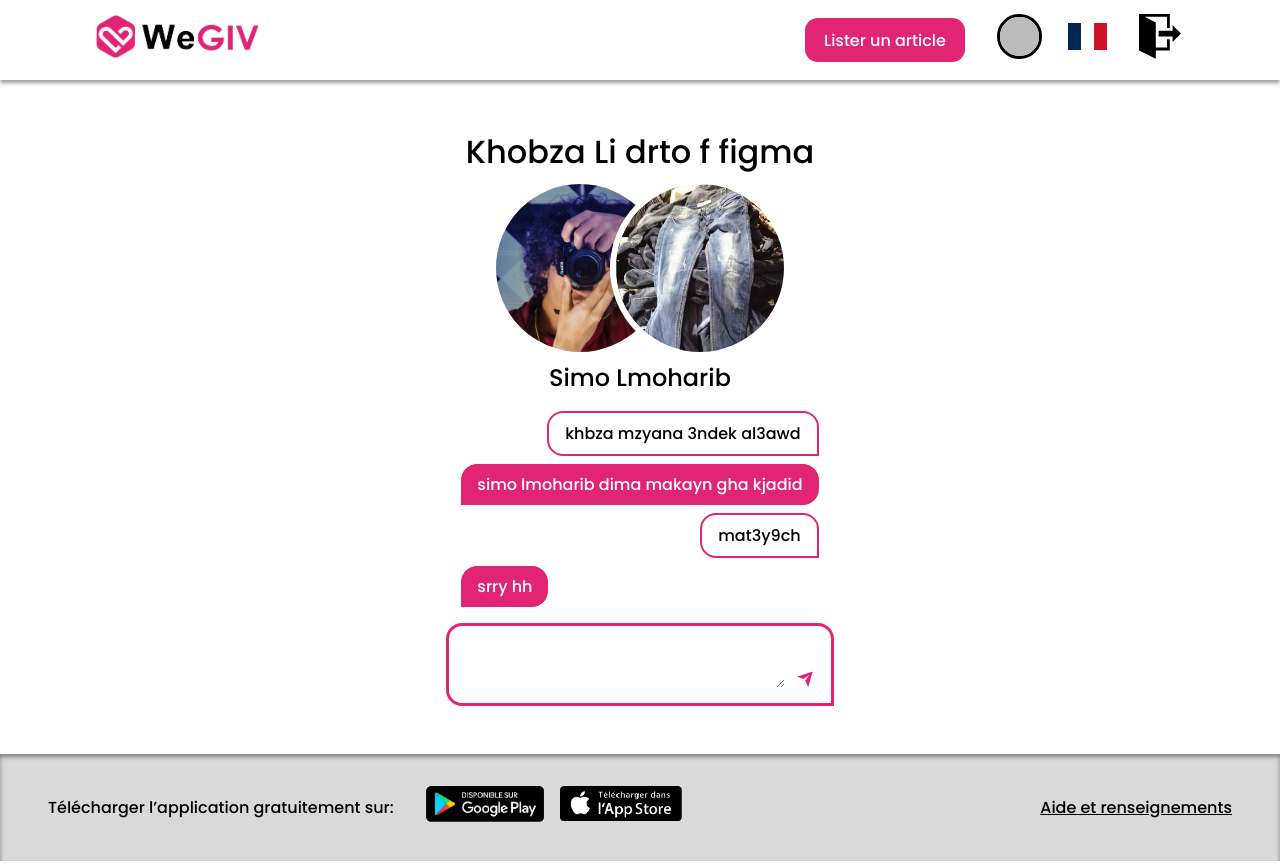
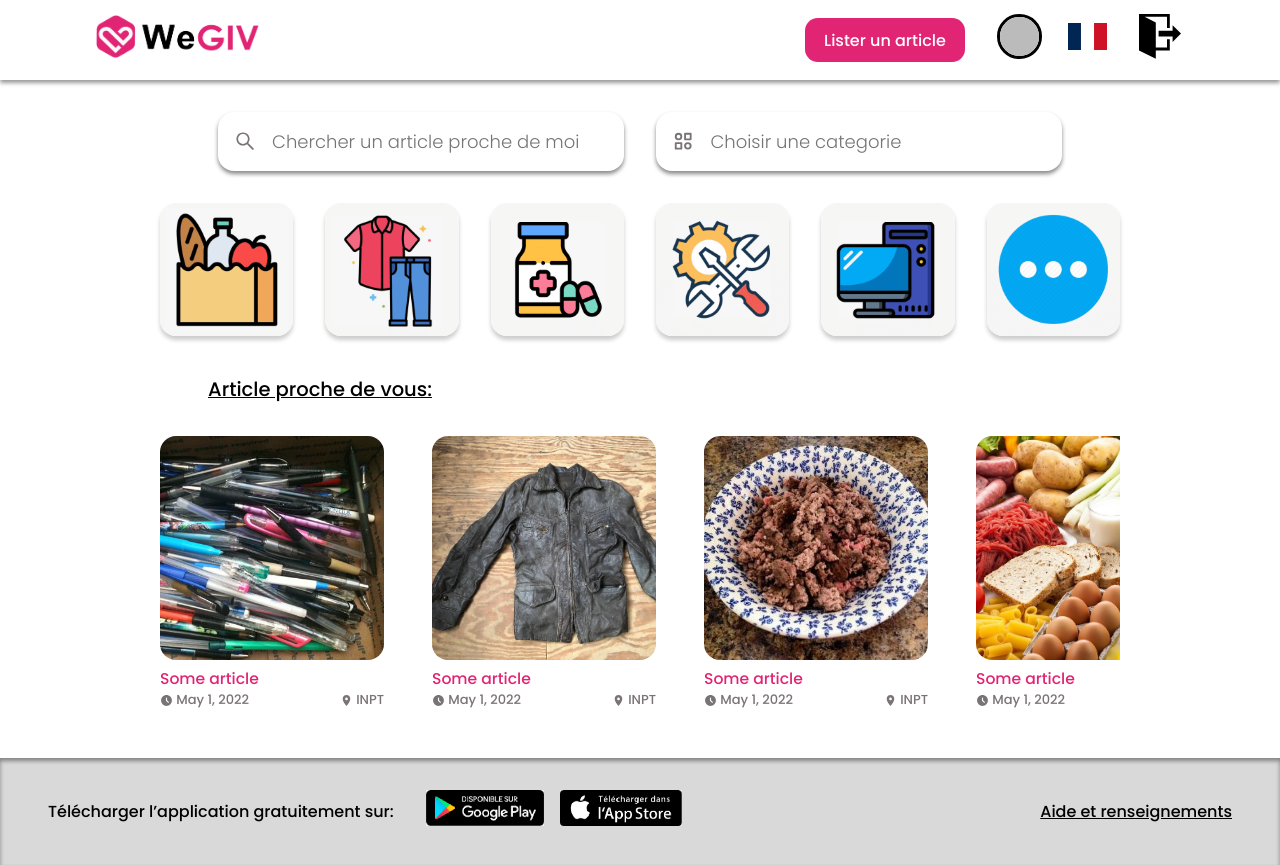
Before and after one commit to AimaneACHACH/wegiv, a React (Create React App) app: page /Main in a window 1280 px wide. Built offline with nearby package versions, Linux system fonts and the light colour scheme; no server answers; sample sign-in values are in the browser's storage.

Commit message:
corrections

```diff
--- a/src/App.jsx
+++ b/src/App.jsx
@@ -135,9 +135,9 @@ const App = () => {
         <Route path='/New' element={<New/>}/>
         <Route path='/Search' element={<Search result={dummyArticles}/>}/>
         <Route path='/Profile' element={<Profile user={dummyUser}/>}/>
-        <Route path='/Messaging' element={<Main dummyArticles={dummyArticles}/>}/>
+        <Route path='/Main' element={<Main dummyArticles={dummyArticles}/>}/>
         <Route path='/Login' element={<Login/>}/>
-        <Route path='/Main' element={<Messaging/>}/>
+        <Route path='/Messaging' element={<Messaging/>}/>
       </Routes>
     <Footer/>
     </div>
```
